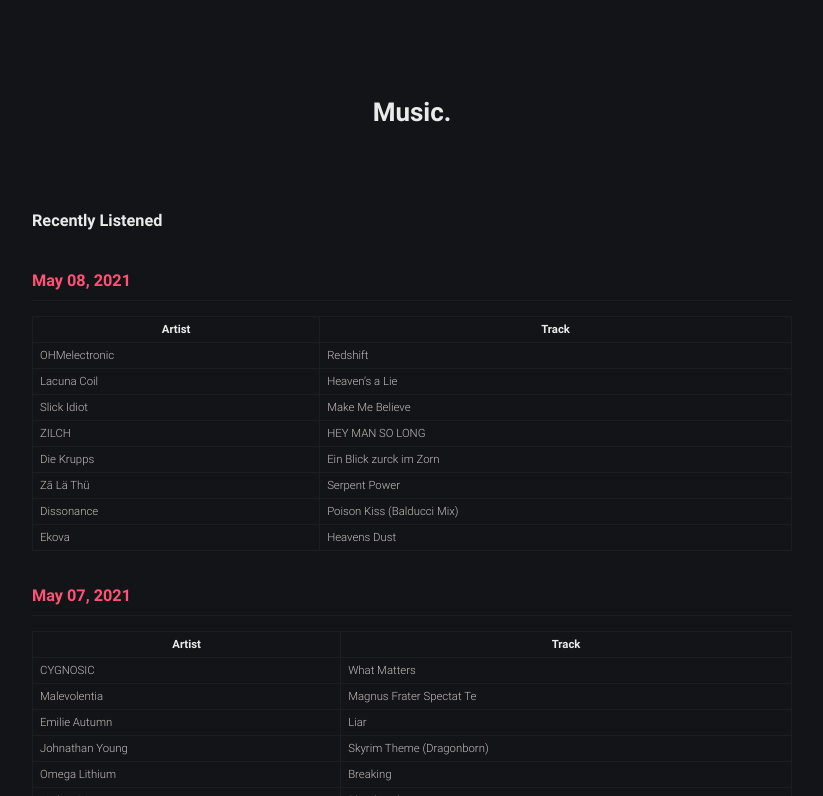
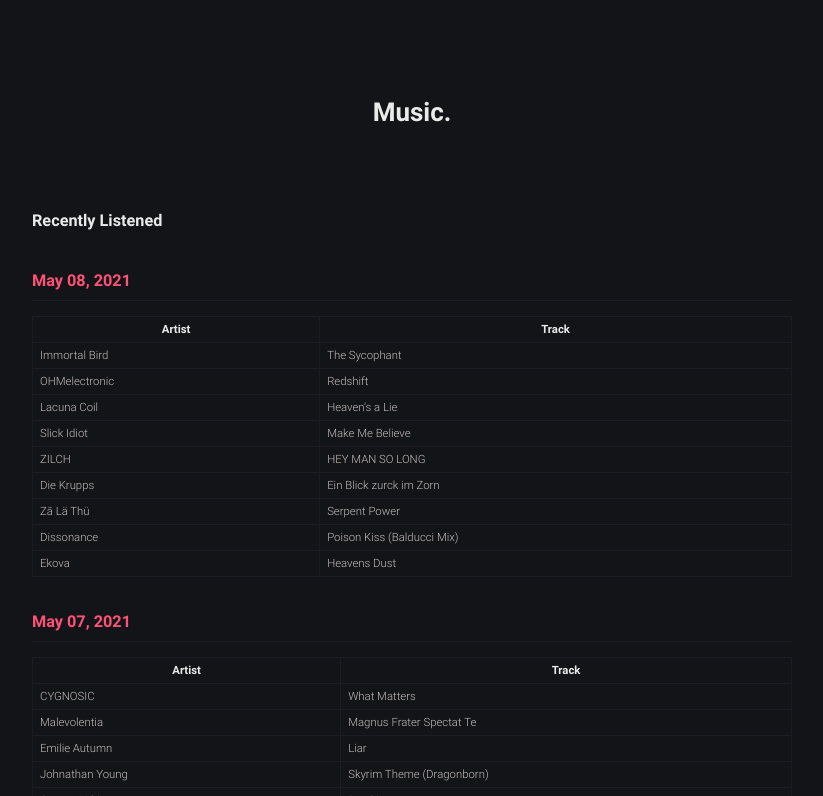
Before and after one commit to robert-marshall/xyz, a Jekyll site: the page built from music.md, in a window 1280 px wide and 900 px high, cut to the strip 104-900 px from the top of the window. Shown: the whole strip, without its empty margins (228-1051 px from the left). Built offline with Jekyll 4.4.1, drawn with Linux system fonts in a browser that asks for light colours.

```diff
--- a/music.md
+++ b/music.md
@@ -11,6 +11,7 @@
 
 | Artist | Track |
 |--------|-------|
+Immortal Bird | The Sycophant
 OHMelectronic | Redshift
 Lacuna Coil | Heaven's a Lie
 Slick Idiot | Make Me Believe
```
